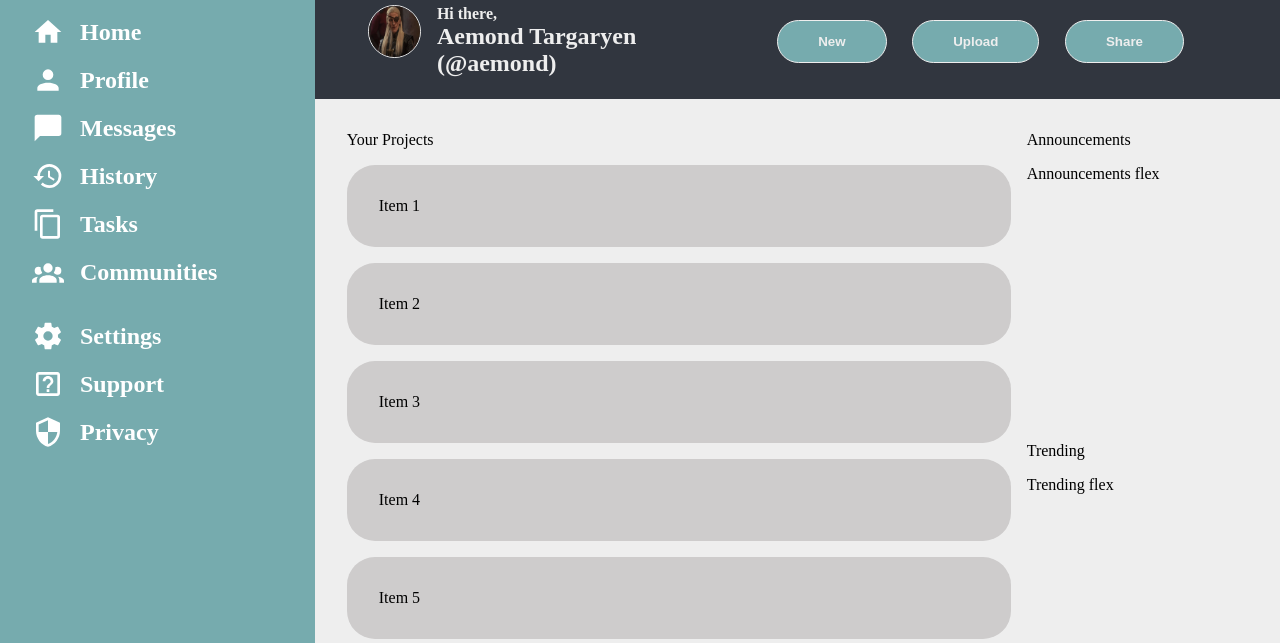
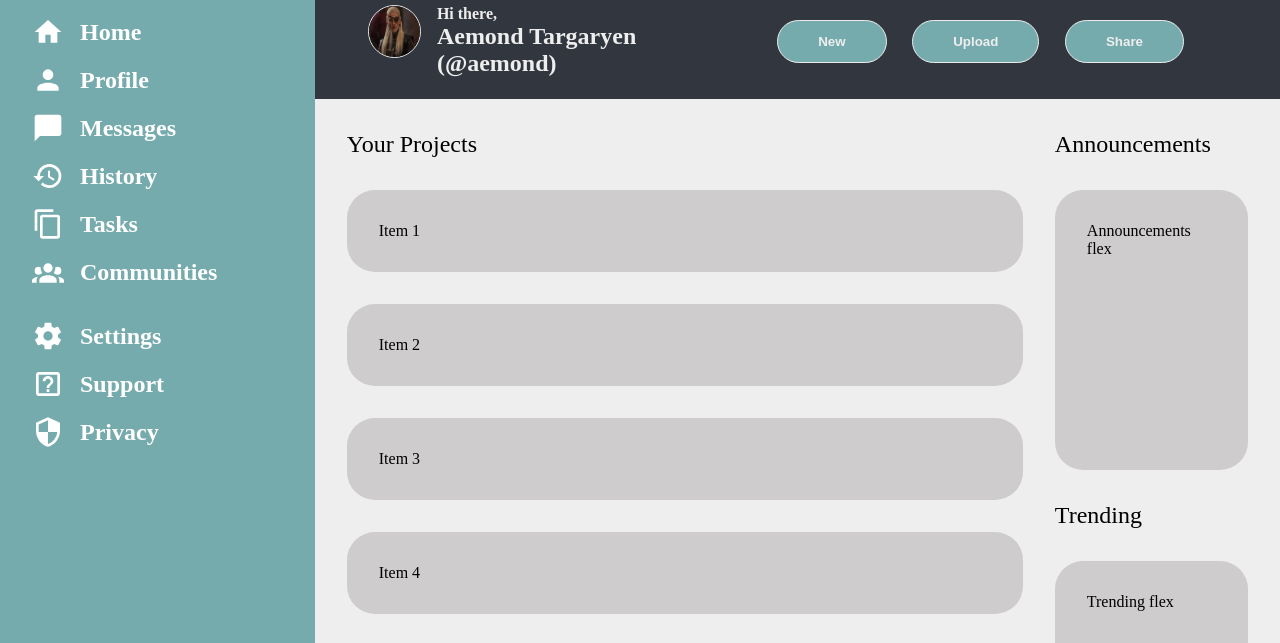
Before and after one commit to RoyBlackfyre/Dashbord, a plain HTML site: page index.html in a window 1280 px wide. Shown: the part 96-739 px from the top of the page. Drawn offline with Linux system fonts and the light colour scheme.

Commit message:
Add style to content sub areas
Padding, background color, and border radius, to
announcements, project cards and trending

```diff
--- a/style.css
+++ b/style.css
@@ -223,14 +223,18 @@
     background-color: var(--content);
     padding:var(--padding);
     display:grid;
-    grid-template-columns: 3fr 1fr;
+    grid-template-columns: 3.5fr 1fr;
     grid-template-rows: auto 1fr auto 1fr;
     grid-template-areas:"project-text announcements-text"
     "project-grid announcements-flex"
     "project-grid trending-text"
     "project-grid trending-flex";
-    gap:1em;
+    gap:2em;
 
+}
+
+.content p {
+    font-size: 1.5em;
 }
 
 #project-text {
@@ -239,6 +243,7 @@
 
 #announcements-text {
     grid-area: announcements-text;
+
 }
 
 #trending-text {
@@ -248,10 +253,12 @@
 #project-grid {
     grid-area: project-grid;
     display:grid;
-    gap:1em;
+    gap:2em;
     grid-template-columns: repeat(auto-fill ,minmax(450px,1fr));
     grid-auto-rows: 1fr;
 }
+
+
 
 #project-grid .project-card{
     background-color: var(--cardBackground);
@@ -261,10 +268,16 @@
 
 #announcement-flex {
     grid-area: announcements-flex;
+    background: var(--cardBackground);
+    border-radius: 28px;
+    padding: var(--padding);
 }
 
 #trending-flex {
     grid-area: trending-flex;
+    background: var(--cardBackground);
+    border-radius: 28px;
+    padding: var(--padding);
 }
 
 
```
